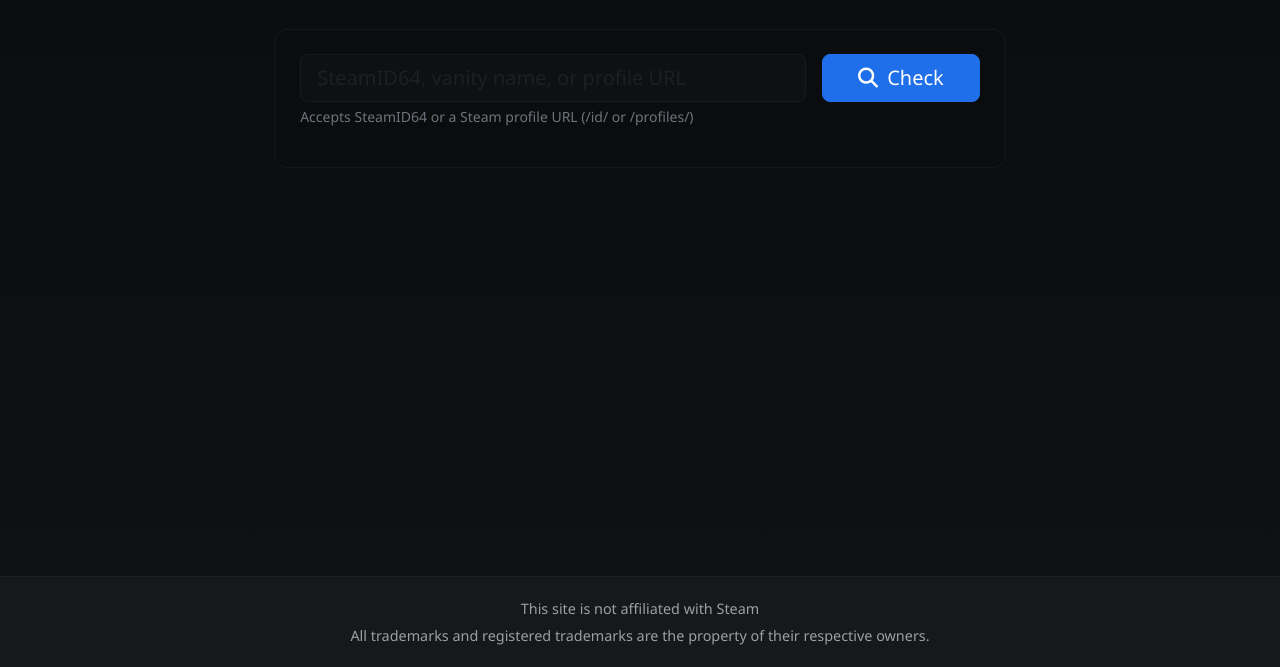
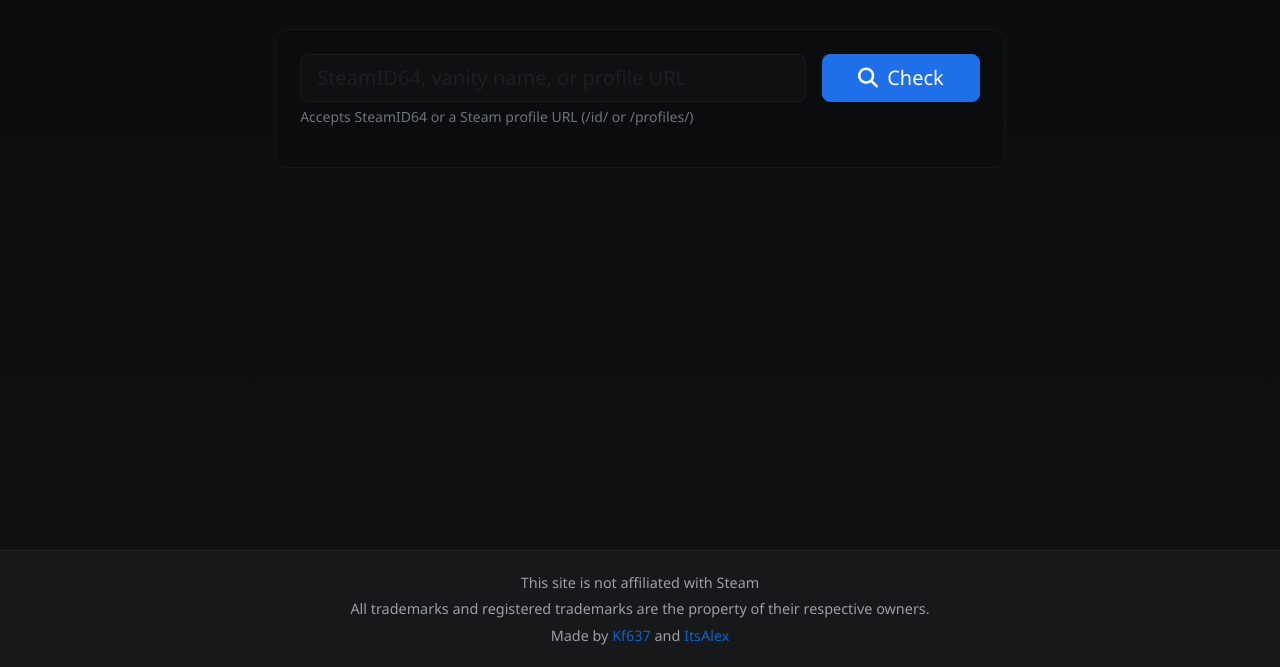
Before and after one commit to Kf637/Steam-Account-Reputation-Check, a website: page index.html in a window 1280 px wide. Shown: the part 133-800 px from the top of the page. Drawn offline with nearby package versions, Linux system fonts and the light colour scheme.

Commit message:
Update index.html

```diff
--- a/index.html
+++ b/index.html
@@ -42,7 +42,7 @@
       </form>
 
       <div id="trustSteamId" class="mb-3" style="display: none;">
-        <small class="text-muted">SteamID64: </small>
+        <small class="steamid64">SteamID64: </small>
         <code class="steamid-display" id="steamIdCode"></code>
         <button class="btn btn-outline-secondary btn-sm btn-copy" id="copyIdBtn">
           <i class="fas fa-copy"></i> Copy
@@ -56,6 +56,12 @@
   <footer class="footer">
     <p>This site is not affiliated with Steam</p>
     <p>All trademarks and registered trademarks are the property of their respective owners.</p>
+    <p>Made by
+  <a href="https://github.com/Kf637" target="_blank">Kf637</a>
+  and
+  <a href="https://github.com/ItsAlexIK" target="_blank">ItsAlex</a>
+</p>
+
   </footer>
 
   <script src="https://cdnjs.cloudflare.com/ajax/libs/bootstrap/5.3.2/js/bootstrap.bundle.min.js"></script>
```
